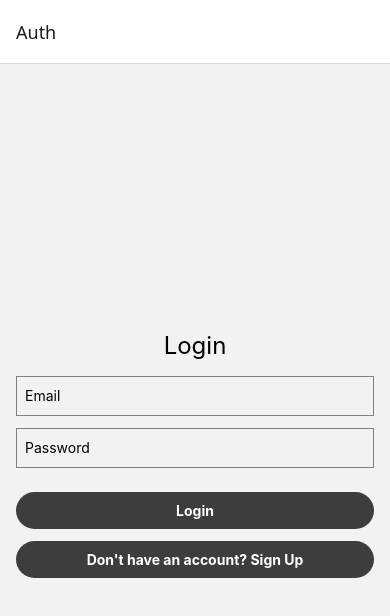
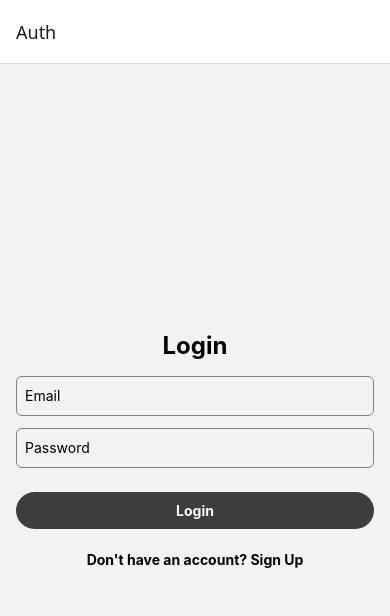
Before and after one commit to Badi1298/RN-Expense-Tracker, a React Native app: screen /Auth in a window 390 px wide. Shown: the top 616 px of the page. Built offline with nearby package versions, Linux system fonts and the light colour scheme.

Commit message:
Enhance BaseButton component to accept textStyle prop and update AuthScreen to utilize new styling options for improved button appearance.

```diff
--- a/components/ui/BaseButton.tsx
+++ b/components/ui/BaseButton.tsx
@@ -7,21 +7,28 @@ import {
     StyleSheet,
     StyleProp,
     ViewStyle,
+    TextStyle,
 } from 'react-native';
 
 type Props = {
     title: string;
     style?: StyleProp<ViewStyle>;
+    textStyle?: StyleProp<TextStyle>;
     onPress: () => void;
 };
 
-export default function BaseButton({ title, onPress, style }: Props) {
+export default function BaseButton({
+    title,
+    onPress,
+    style,
+    textStyle,
+}: Props) {
     return (
         <Pressable
             style={[styles.button, styles.buttonClose, style]}
             onPress={onPress}
         >
-            <Text style={styles.textStyle}>{title}</Text>
+            <Text style={[styles.textStyle, textStyle]}>{title}</Text>
         </Pressable>
     );
 }
--- a/screens/AuthScreen.tsx
+++ b/screens/AuthScreen.tsx
@@ -57,7 +57,11 @@ export default function AuthScreen() {
                 onPress={isLogin ? handleLogin : handleSignup}
             />
             <BaseButton
-                style={styles.buttonContainer}
+                style={[
+                    styles.buttonContainer,
+                    { backgroundColor: 'transparent', elevation: 0 },
+                ]}
+                textStyle={{ color: 'black' }}
                 title={
                     isLogin
                         ? "Don't have an account? Sign Up"
@@ -78,6 +82,7 @@ const styles = StyleSheet.create({
     title: {
         fontSize: 24,
         marginBottom: 16,
+        fontWeight: 'bold',
         textAlign: 'center',
     },
     input: {
@@ -86,6 +91,7 @@ const styles = StyleSheet.create({
         borderWidth: 1,
         marginBottom: 12,
         paddingHorizontal: 8,
+        borderRadius: 6,
     },
     buttonContainer: {
         marginTop: 12,
```
